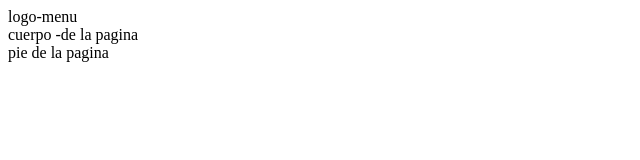
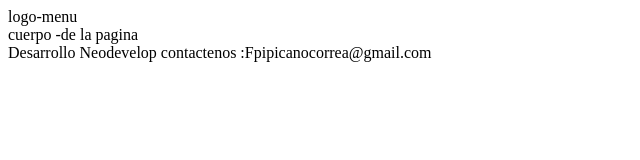
Before and after one commit to FRL23/hotelsearch, a plain HTML site: page index.html in a window 1280 px wide. Shown: the whole page, without its empty margins (0-640 px from the left). Drawn offline with Linux system fonts and the light colour scheme.

Commit message:
Update index.html

```diff
--- a/index.html
+++ b/index.html
@@ -13,6 +13,6 @@
     <section>
 cuerpo -de la pagina
     </section>
-    <footer>pie de la pagina</footer>
+    <footer> Desarrollo Neodevelop  contactenos :Fpipicanocorrea@gmail.com</footer>
 </body>
 </html>
```
